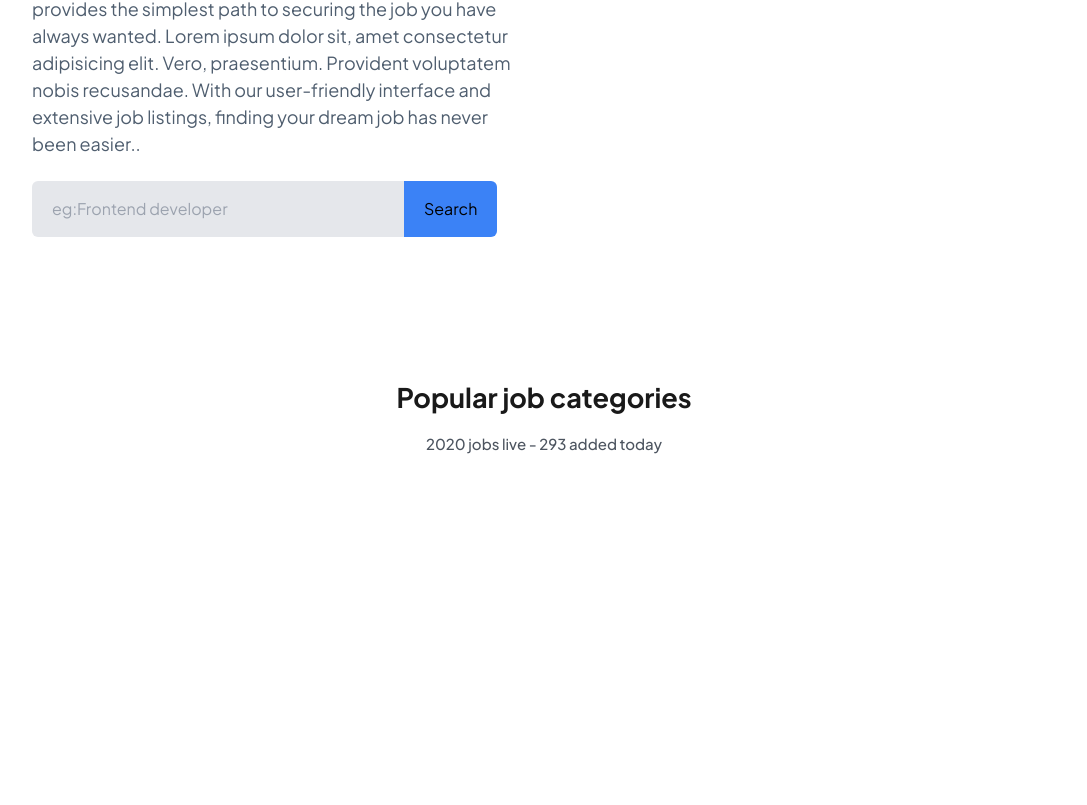
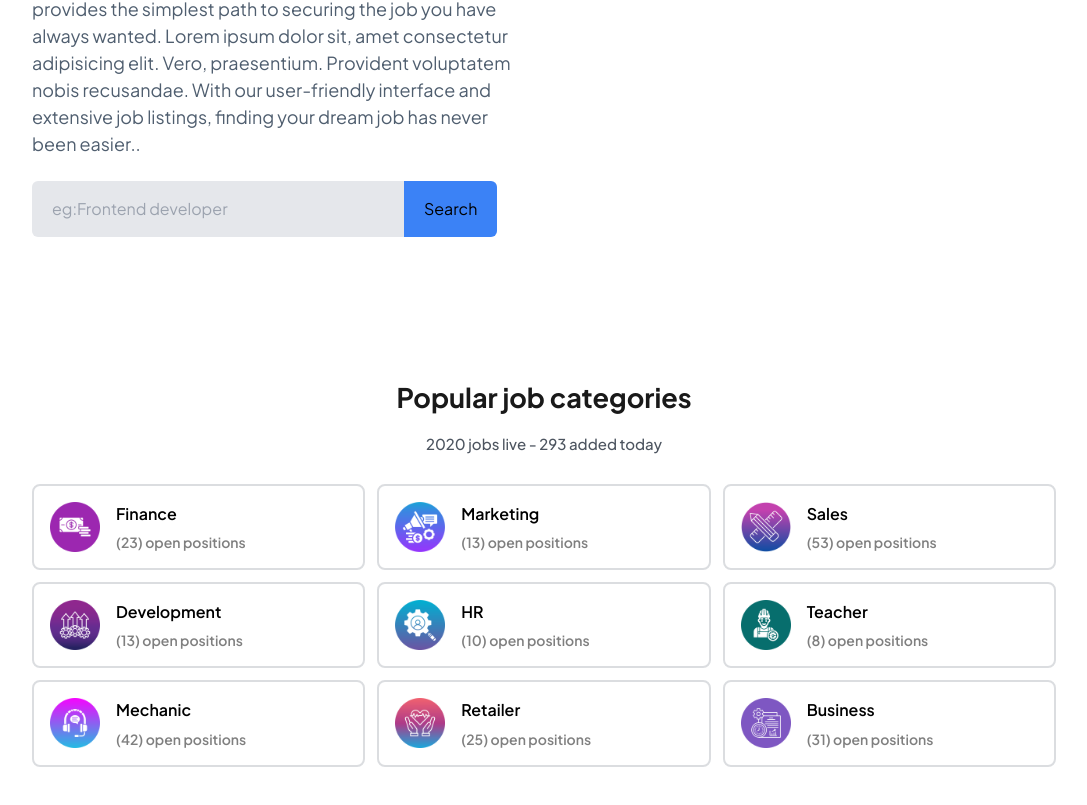
Before and after one commit to muhammadshakkeerp/Job-portal, a Next.js app: page / in a window 1280 px wide. Shown: the part 525-1330 px from the top of the page, without its empty margins (96-1183 px from the left). Before the commit the page ends 1041 px from the top, so only its background shows below. Built offline with nearby package versions, Linux system fonts and the light colour scheme; no server answers.

Commit message:
feat: job category implemented

```diff
--- /dev/null
+++ b/components/Helpers/JobCategoryCard.tsx
@@ -0,0 +1,21 @@
+import Image from 'next/image'
+import React from 'react'
+
+interface Props {
+    image: string,
+    category: String,
+    openPosition: String,
+}
+export const JobCategoryCard = ({ category, image, openPosition }: Props) => {
+    return (
+        <div className='flex space-x-4 p-4 border-2 cursor-pointer hover:scale-105 hover:shadow-sm transition-transform border-gray-600 rounded-lg border-opacity-20'>
+            {/* image */}
+            <Image src={image} alt={`${category} job category image`} width={50} height={50} className='object-contain' />
+            <div>
+                {/* content */}
+                <h3 className='text-base font-semibold mb-[0.4rem]'>{category}</h3>
+                <p className='text-sm text-black font-semibold text-opacity-50'>({openPosition}) open positions</p>
+            </div>
+        </div>
+    )
+}
--- a/components/Home/Hero.tsx
+++ b/components/Home/Hero.tsx
@@ -4,7 +4,7 @@ import React from 'react'
 
 const Hero = () => {
     return (
-        <div className='pt-20 pb-12'>
+        <div className='pt-16 md:pt-20 pb-8 md:pb-12'>
             <div className='w-full min-h-[60vh] flex flex-col items-center justify-center'>
                 <div className='w-[80%] mx-auto grid grid-cols-1 lg:grid-cols-2 item-center gap-[2rem]'>
                     {/* content */}
--- a/components/Home/JobCategory.tsx
+++ b/components/Home/JobCategory.tsx
@@ -1,10 +1,22 @@
 import React from 'react'
-import { Heading } from '../../paths'
+import { Heading, JobCategoryCard } from '../../paths'
 const JobCategory = () => {
     return (
-        <div className='pt-20 pb-12'>
+        <div className='pt-8 md:pt-20 pb-8 md:pb-12'>
             {/* Heading */}
             <Heading mainHeading="Popular job categories" subHeading="2020 jobs live - 293 added today" />
+
+            <div className="w-[80%] mx-auto grid grid-cols-1 md:grid-cols-2 lg:grid-cols-3 mt-4 gap-3 items-center">
+                <JobCategoryCard image='/images/icon1.png' category='Finance' openPosition='23' />
+                <JobCategoryCard image='/images/icon2.png' category='Marketing' openPosition='13' />
+                <JobCategoryCard image='/images/icon3.png' category='Sales' openPosition='53' />
+                <JobCategoryCard image='/images/icon4.png' category='Development' openPosition='13' />
+                <JobCategoryCard image='/images/icon5.png' category='HR' openPosition='10' />
+                <JobCategoryCard image='/images/icon6.png' category='Teacher' openPosition='8' />
+                <JobCategoryCard image='/images/icon7.png' category='Mechanic' openPosition='42' />
+                <JobCategoryCard image='/images/icon8.png' category='Retailer' openPosition='25' />
+                <JobCategoryCard image='/images/icon9.png' category='Business' openPosition='31' />
+            </div>
         </div>
     )
 }
--- a/paths.ts
+++ b/paths.ts
@@ -4,5 +4,7 @@ import Hero from "./components/Home/Hero";
 import Home from "./components/Home/Home";
 import JobCategory from "./components/Home/JobCategory";
 import Heading from "./components/Helpers/Heading";
+//
+import { JobCategoryCard } from "./components/Helpers/JobCategoryCard";
 
-export { Home, JobCategory, SignupPage, User, Hero ,Heading};
+export { Home, JobCategory, SignupPage, User, Hero, Heading, JobCategoryCard };
```
